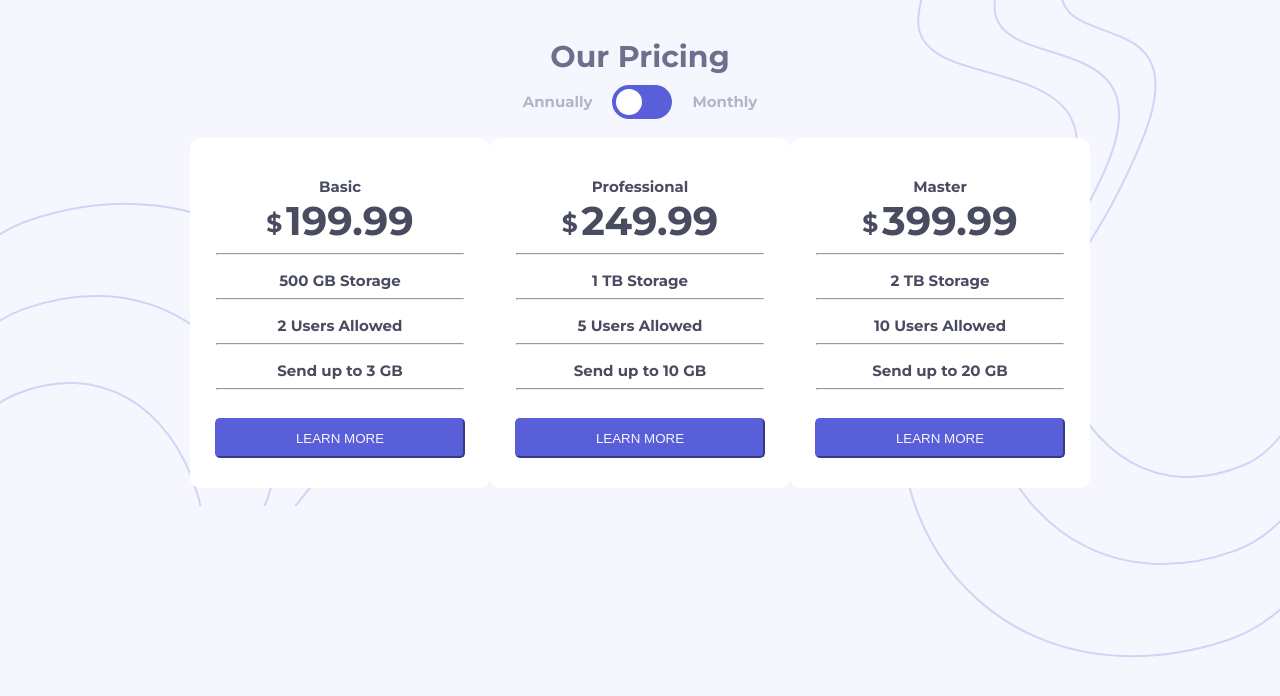
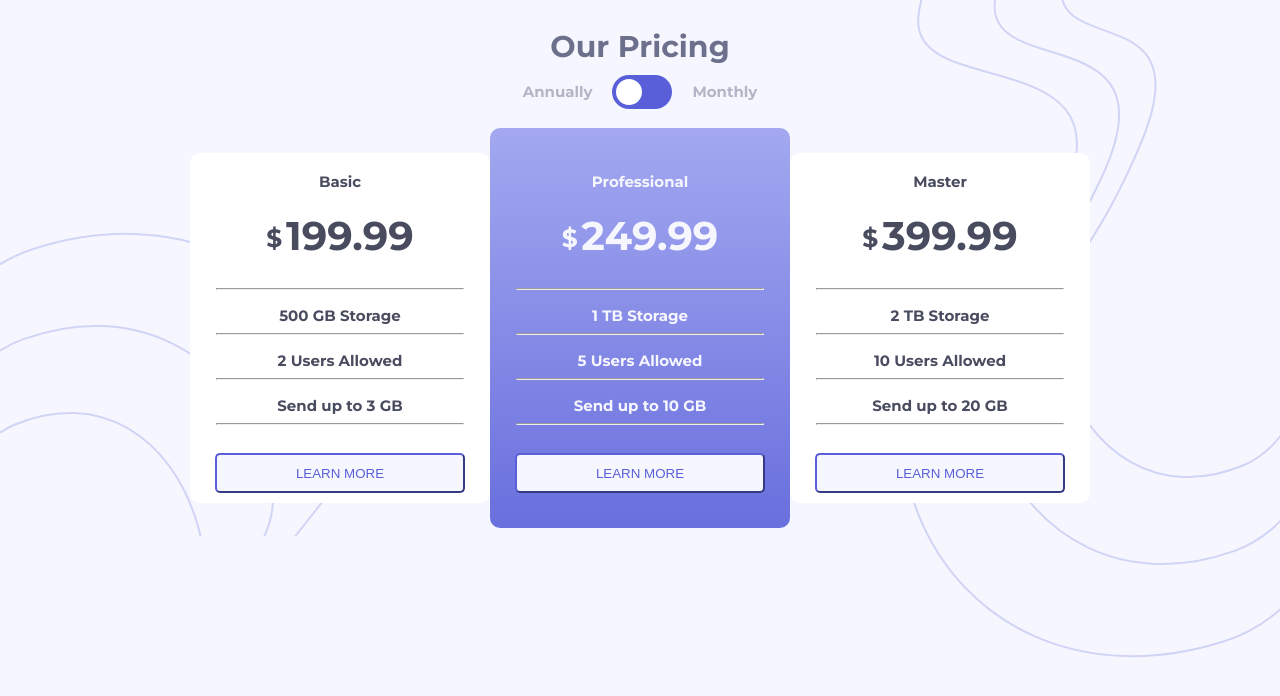
Before and after one commit to ravisingh230319/Pricing_Page_Project, a plain HTML site: page index.html in a window 1280 px wide. Drawn offline with Linux system fonts and the light colour scheme.

Commit message:
Fourth Commit

```diff
--- a/index.css
+++ b/index.css
@@ -3,7 +3,6 @@ body {
     background-image: url("./images/bg-top.svg"), url("./images/bg-bottom.svg");
     background-repeat: no-repeat;
     background-position: top right, bottom left;
-    display: initial;
     font-size: 15px;
     font-weight: 700;
 }
@@ -25,9 +24,7 @@ body {
     justify-content: center;
 }
 
-.child1,
-.child2,
-.child3 {
+.child {
     display: flex;
     flex-direction: column;
     background-color: white;
@@ -39,58 +36,51 @@ body {
     align-self: center;
 }
 
-.child1:hover,
-.child2:hover,
-.child3:hover {
+.child:hover {
+    height: 350px;
+    color: hsl(240, 78%, 98%);
+}
+
+#child2 {
     background-image: linear-gradient(hsl(236, 72%, 79%), hsl(237, 63%, 64%));
     height: 400px;
     color: hsl(240, 78%, 98%);
 }
-
-.child1:hover > p,
-.child2:hover > p,
-.child3:hover > p{
+#child2 > p{
     color: hsl(240, 78%, 98%);
 }
 
-.child1:hover > div >span,
-.child2:hover > div >span,
-.child3:hover > div >span,
-.child1:hover > div >p,
-.child2:hover > div >p,
-.child3:hover > div >p{
-    color: hsl(240, 78%, 98%);
-}
-
-.child1:hover > .button1,
-.child2:hover > .button2,
-.child3:hover > .button3 {
+#child2 > .button {
     background-color: hsl(240, 78%, 98%);
     color: hsl(237, 63%, 60%);
 }
 
-.child1:hover > .button1:hover,
-.child2:hover > .button2:hover,
-.child3:hover > .button3:hover {
+#child2 > div > span,
+#child2 > div > p{
+    color: hsl(240, 78%, 98%);
+}
+
+.child:hover > .button {
+    background-color: hsl(240, 78%, 98%);
+    color: hsl(237, 63%, 60%);
+}
+
+.child:hover > .button:hover {
     background-image: linear-gradient(hsl(236, 72%, 79%), hsl(237, 63%, 64%));
     color: hsl(240, 78%, 98%);
 }
 
-.button1,
-.button2,
-.button3 {
+.button {
     margin-top: 7%;
     height: 40px;
     width: 250px;
     border-radius: 5px;
     border-color: hsl(237, 63%, 60%);
-    background-color: hsl(237, 63%, 60%);
-    color: hsl(240, 78%, 98%);
+    background-color: hsl(240, 78%, 98%);
+    color: hsl(237, 63%, 60%);
 }
 
-.button1:hover,
-.button2:hover,
-.button3:hover {
+.button:hover {
     height: 40px;
     width: 250px;
     border-radius: 5px;
@@ -178,7 +168,7 @@ p {
     font-family: "Montserrat";
     margin-top: 0.6em;
     margin-bottom: 0em;
-    display:inline;
+    display: inline;
     color: hsl(232, 13%, 33%);
 }
 
@@ -189,14 +179,18 @@ span {
     color: hsl(232, 13%, 33%);
 }
 
-#price1,
-#price2,
-#price3 {
+.price {
     font-family: "Montserrat";
     font-size: 40px;
 }
 
-.annually, .monthly{
+.annually,
+.monthly {
     font-size: 15px;
-    color:hsl(234, 14%, 74%)
+    color: hsl(234, 14%, 74%);
 }
+
+.space{
+    margin-top: 20px;
+    margin-bottom: 20px;
+}
--- a/index.html
+++ b/index.html
@@ -1,28 +1,34 @@
 <!DOCTYPE html>
 <html lang="en">
-
     <head>
         <meta charset="UTF-8" />
         <meta name="viewport" content="width=device-width, initial-scale=1.0" />
         <!-- displays site properly based on user's device -->
-    <link rel="icon" type="image/png" sizes="32x32" href="./images/favicon-32x32.png" />
+        <link
+            rel="icon"
+            type="image/png"
+            sizes="32x32"
+            href="./images/favicon-32x32.png"
+        />
         <link href="index.css" rel="stylesheet" />
-    <link href="https://fonts.googleapis.com/css2?family=Montserrat:wght@700&display=swap" rel="stylesheet" />
-    <link rel="stylesheet" href="https://cdnjs.cloudflare.com/ajax/libs/font-awesome/4.7.0/css/font-awesome.min.css" />
+        <link
+            href="https://fonts.googleapis.com/css2?family=Montserrat:wght@700&display=swap"
+            rel="stylesheet"
+        />
+        <link
+            rel="stylesheet"
+            href="https://cdnjs.cloudflare.com/ajax/libs/font-awesome/4.7.0/css/font-awesome.min.css"
+        />
         <title>Pricing component</title>
         <!-- Feel free to remove these styles or customise in your own stylesheet 👍 -->
         <script>
             function toggle() {
-            let price1 = document.getElementById("price1").innerHTML;
-            let price2 = document.getElementById("price2").innerHTML;
-            let price3 = document.getElementById("price3").innerHTML;
                 let toggleSwitch = document.getElementById("toggle-switch");
                 if (toggleSwitch.checked == true) {
                     document.getElementById("price1").innerHTML = "19.99";
                     document.getElementById("price2").innerHTML = "24.99";
                     document.getElementById("price3").innerHTML = "39.99";
-            }
-            else {
+                } else {
                     document.getElementById("price1").innerHTML = "199.99";
                     document.getElementById("price2").innerHTML = "249.99";
                     document.getElementById("price3").innerHTML = "399.99";
@@ -37,18 +43,22 @@
             <div class="toggle-component">
                 <span class="annually">Annually</span>
                 <label class="switch">
-                <input type="checkbox" id="toggle-switch" onclick="toggle()" />
+                    <input
+                        type="checkbox"
+                        id="toggle-switch"
+                        onclick="toggle()"
+                    />
                     <span class="slider round"></span>
                 </label>
                 <span class="monthly">Monthly</span>
             </div>
         </div>
         <div class="main-child">
-        <div class="child1">
+            <div class="child">
                 <p>Basic</p>
-            <div>
+                <div class="space">
                     <span class="dollar">&dollar;</span>
-                <p id="price1">199.99</p>
+                    <p class="price" id="price1">199.99</p>
                 </div>
                 <hr />
                 <p>500 GB Storage</p>
@@ -57,13 +67,13 @@
                 <hr />
                 <p>Send up to 3 GB</p>
                 <hr />
-            <button class="button1">LEARN MORE</button>
+                <button class="button">LEARN MORE</button>
             </div>
-        <div class="child2">
+            <div class="child" id="child2">
                 <p>Professional</p>
-            <div>
+                <div class="space">
                     <span class="dollar">&dollar;</span>
-                <p id="price2">249.99</p>
+                    <p class="price" id="price2">249.99</p>
                 </div>
                 <hr />
                 <p>1 TB Storage</p>
@@ -72,14 +82,13 @@
                 <hr />
                 <p>Send up to 10 GB</p>
                 <hr />
-            <button class="button2">LEARN MORE</button>
+                <button class="button">LEARN MORE</button>
             </div>
-        <div class="child3">
+            <div class="child">
                 <p>Master</p>
-            <div>
+                <div class="space">
                     <span class="dollar">&dollar;</span>
-                <p id="price3">
-                    399.99</p>
+                    <p class="price" id="price3">399.99</p>
                 </div>
                 <hr />
                 <p>2 TB Storage</p>
@@ -88,9 +97,8 @@
                 <hr />
                 <p>Send up to 20 GB</p>
                 <hr />
-            <button class="button3">LEARN MORE</button>
+                <button class="button">LEARN MORE</button>
             </div>
         </div>
     </body>
-
 </html>
```
Lines whose indentation alone changed are shown as unchanged.
